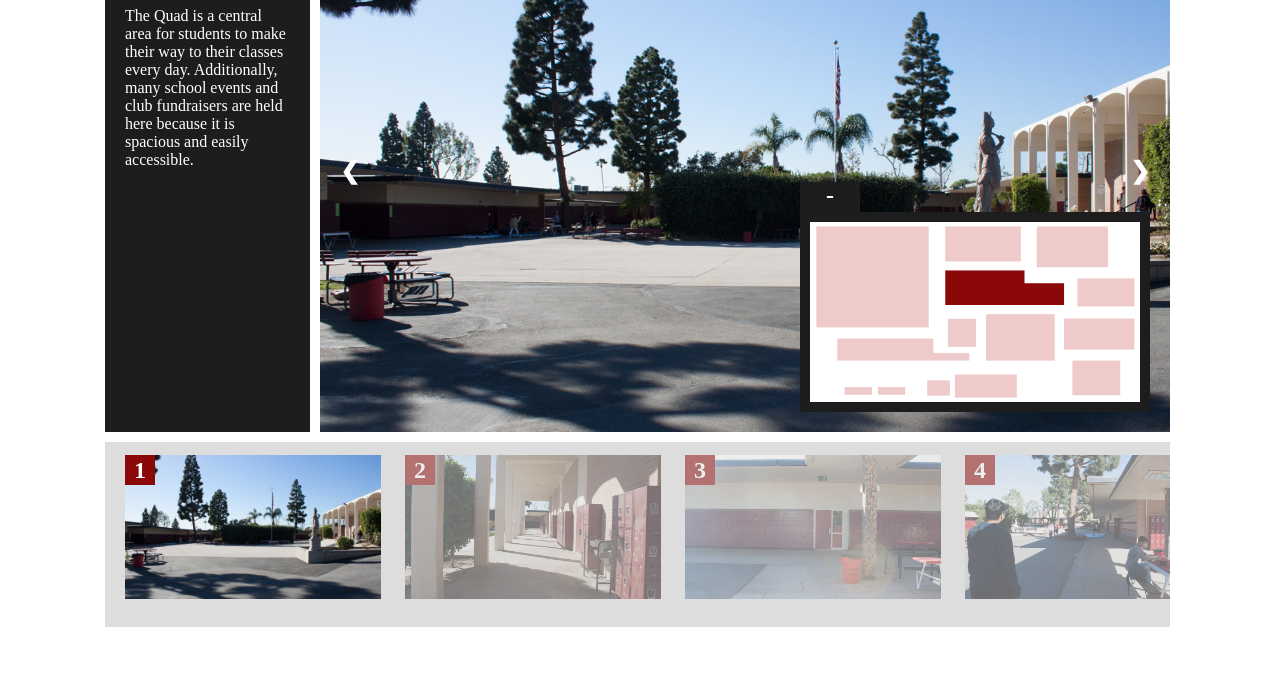
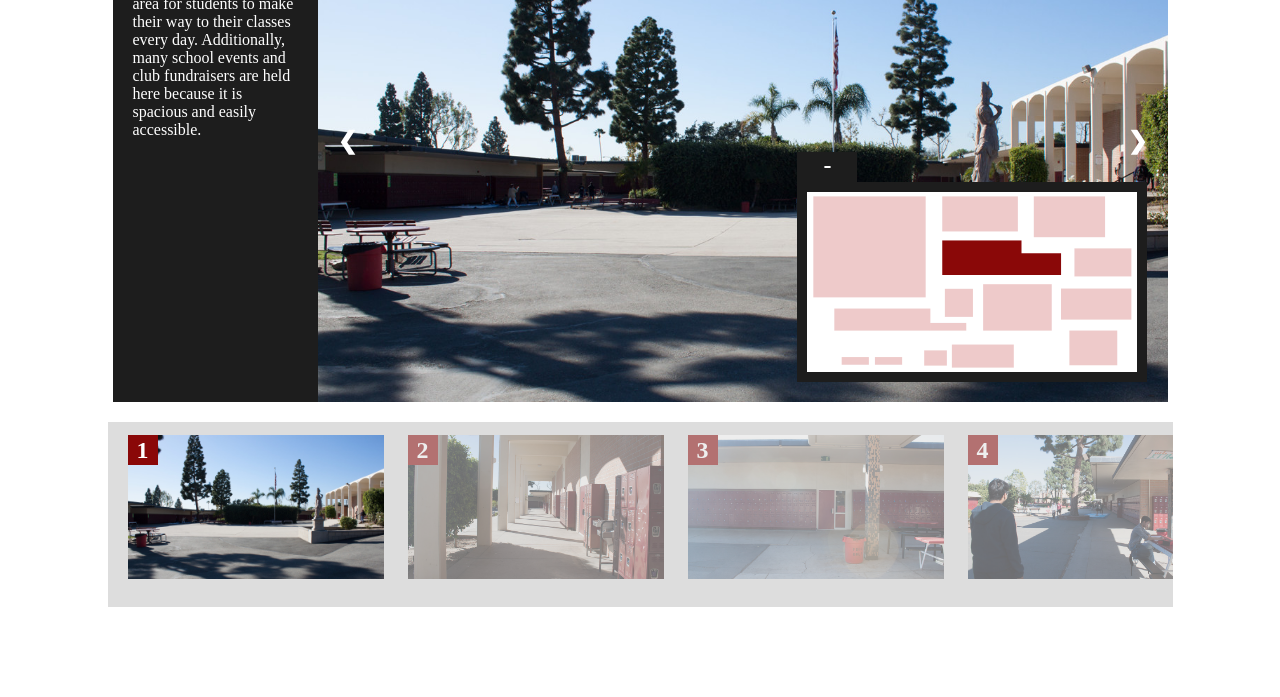
Before and after one commit to tu-annguyen/THSVirtual, a plain HTML site: page index.html in a window 1280 px wide. Shown: the part 153-850 px from the top of the page. Before the commit the page ends 800 px from the top, so only its background shows below. Drawn offline with Linux system fonts and the light colour scheme.

Commit message:
Centered flexbox position

```diff
--- a/index.html
+++ b/index.html
@@ -2,10 +2,10 @@
 
 <!DOCTYPE html>
 <html>
-  <meta name="viewport" content="width=device-width, initial-scale=1.0">
   <head>
     <title>Troy High School Virtual Campus Tour</title>
     <link rel="stylesheet" type="text/css" href="styles.css" media="screen" />
+    <meta name="viewport" content="width=device-width, initial-scale=1.0">
   </head>
   <body scroll="no">
     <!-- Classrooms -->
@@ -55,11 +55,11 @@
     <div id="lightbox" onclick="toggleLightbox();disappear();"></div>
 
     <!-- Header -->
-    <div id="header">
+    <!-- <div id="header">
       <p>Troy High School Virtual Tour</p>
-    </div>
+    </div> -->
 
-    <div id="wrapper">
+    <div id="tour_wrapper">
       <div id="top_container">
         <!-- Blurb box -->
         <div id="blurb_container">
--- a/styles.css
+++ b/styles.css
@@ -2,9 +2,7 @@ html, body {
 	height: 100%;
 	width: 100%;
 	margin: 0;
-}
-div {
-	margin: 0;
+	padding: 0;
 }
 h1 {
 	color: white;
@@ -12,16 +10,6 @@ h1 {
 p {
 	color: white;
 	margin: 0px;
-}
-@media (min-width: 320px) and (max-width: 480px) {
-	#header {
-		width: 100%;
-		height: 5.55556%;
-		background-color: rgb(138, 8, 8);
-	}
-	#wrapper {
-		width: 100%;
-	}
 }
 .bt {
 	-webkit-user-select: none;  /* Chrome all / Safari all */
@@ -90,30 +78,25 @@ p {
 	z-index: 4;
 }
 /* Header */
-#header {
+/* #header {
 	position: absolute;
 	width: 100%;
 	height: 60px;
 	background-color: rgb(138, 8, 8);
-	float: left;
+	top: 0;
 }
 #header p {
 	position: relative;
 	font-size: 30px;
 	top: 10px;
 	left: 20px;
-}
+} */
 /* Everything else */
-/* #wrapper {
-	width: 1280px;
-	height: 800px;
-	margin: auto;
-} */
-#top_container {
+#tour_wrapper {
+	margin: 50px;
 	display: flex;
-}
-#bottom_container {
-	display: flex;
+	flex-direction: column;
+	align-items: center;
 }
 /*Blurb box*/
 .site_titles {
@@ -148,8 +131,6 @@ p {
 	float: left;
 	position: relative;
 	background-color: rgb(29, 29, 29);
-	margin-top: 80px;
-	margin-left: 105px;
 }
 /*Tour and site pictures*/
 .showcase {
@@ -172,14 +153,12 @@ p {
 	-webkit-user-select: none;  /* Chrome all / Safari all */
 	-moz-user-select: none;     /* Firefox all */
 	-ms-user-select: none;      /* IE 10+ */
-	width: 850px;
-	height: 505px;
+	max-width: 850px;
+	max-height: 505px;
 	float: left;
 	position: relative;
 	overflow: hidden;
 	background-color: rgb(238, 202, 202);
-	margin-top: 80px;
-	margin-left: 10px;
 }
 #prev, #next {
 	top: -275px;
@@ -252,8 +231,7 @@ p {
 	overflow-y: hidden;
 	white-space: nowrap;
 	background-color: rgb(221, 221, 221);
-	margin-top: 10px;
-	margin-left: 105px;
+	margin-top: 20px;
 }
 #last {
 	margin-right: 20px;
```
